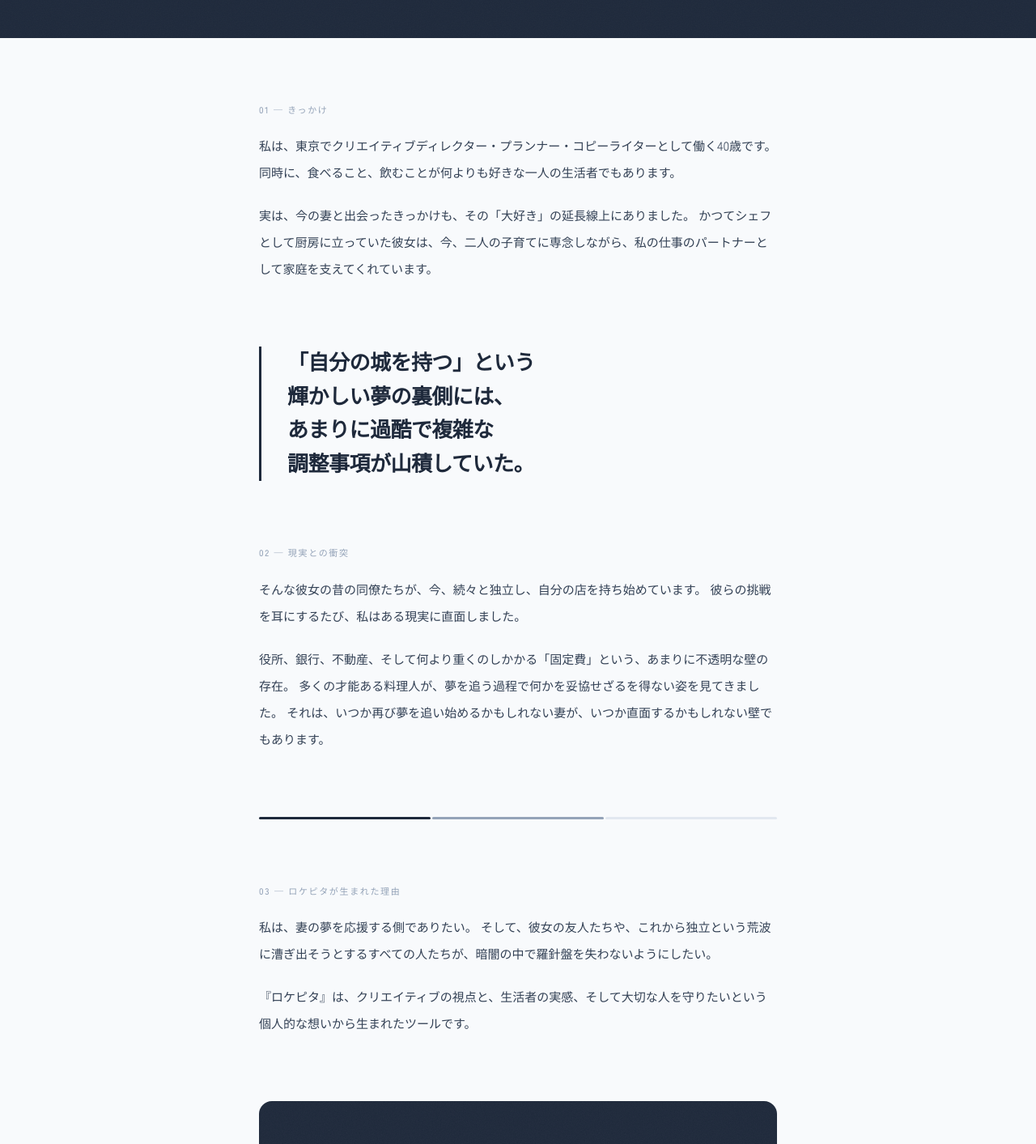
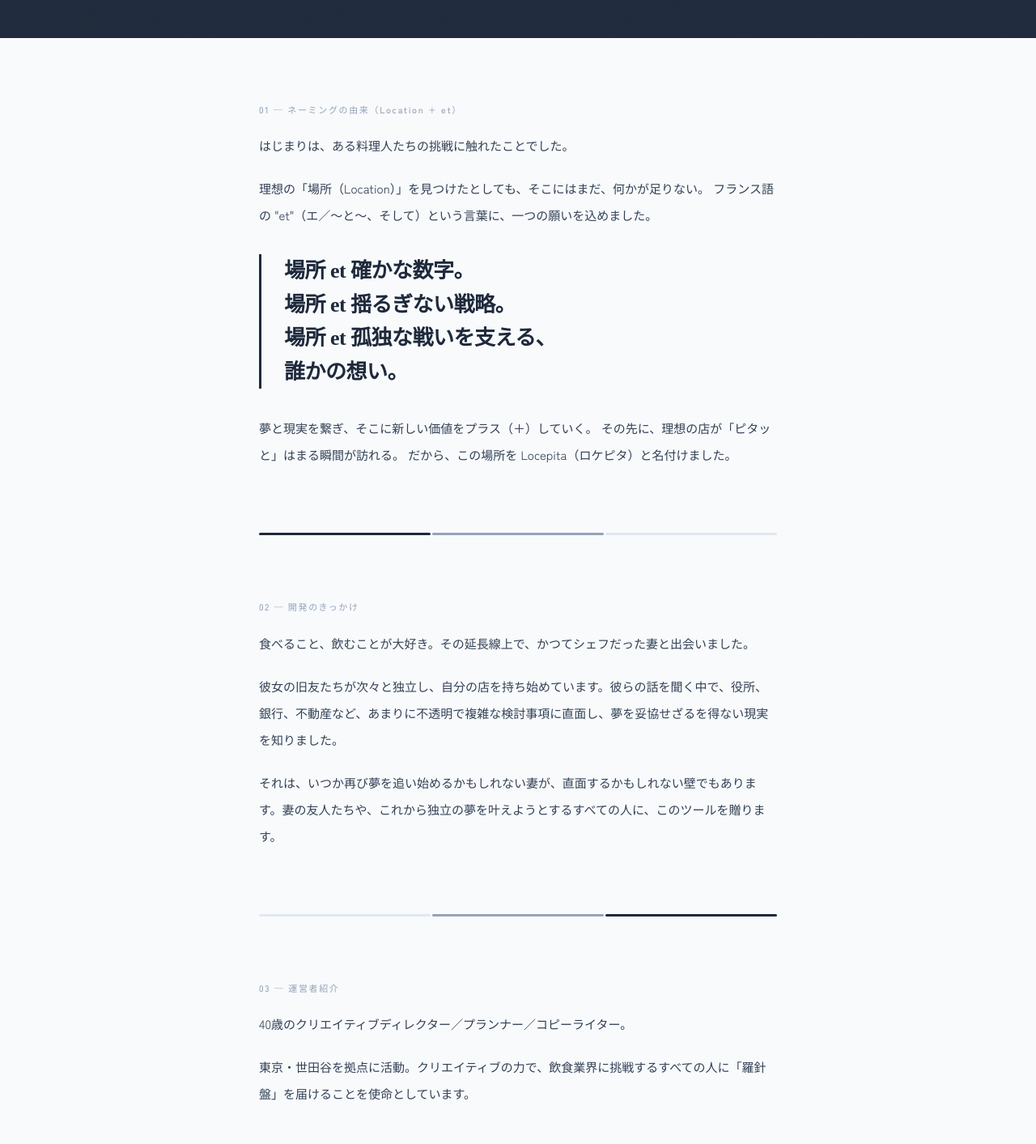
Before and after one commit to jun1takada427-prog/locepita, a Next.js app: page /about in a window 1280 px wide. Shown: the part 460-1873 px from the top of the page at 81% size. Built offline with nearby package versions, Linux system fonts and the light colour scheme; no server answers.

Commit message:
コピー統一・Aboutページ刷新・Policy文言追加 v5.4

```diff
--- a/src/app/about/page.tsx
+++ b/src/app/about/page.tsx
@@ -16,10 +16,8 @@
         @import url('https://fonts.googleapis.com/css2?family=Noto+Serif+JP:wght@300;400;700;900&family=Zen+Kaku+Gothic+New:wght@300;400;500;700&display=swap');
         .about-lead { font-size: clamp(13px, 2vw, 15px); line-height: 2.2; color: #334155; }
         .about-pull { font-size: clamp(18px, 3.5vw, 26px); font-weight: 700; color: #1e293b; line-height: 1.6; font-family: 'Noto Serif JP', serif; letter-spacing: -0.02em; }
-        .about-divider { width: 40px; height: 2px; background: #1e293b; margin: 48px 0; }
         .about-caption { font-size: 11px; color: #94a3b8; letter-spacing: 0.15em; font-weight: 500; }
         @media (max-width: 768px) {
-          .about-grid { grid-template-columns: 1fr !important; }
           .about-hero-pad { padding: 60px 24px !important; }
           .about-body-pad { padding: 0 24px !important; }
         }
@@ -31,10 +29,7 @@
         display: "flex", alignItems: "center", justifyContent: "space-between",
         position: "sticky", top: 0, zIndex: 100,
       }}>
-        <a href="/" style={{
-          display: "flex", alignItems: "baseline", gap: 4,
-          textDecoration: "none",
-        }}>
+        <a href="/" style={{ display: "flex", alignItems: "baseline", gap: 4, textDecoration: "none" }}>
           <span style={{ fontSize: 20, fontWeight: 900, color: "white", fontFamily: "'Noto Serif JP', serif" }}>ロケピタ</span>
           <span style={{ fontSize: 18, color: "#fbbf24" }}>.</span>
         </a>
@@ -64,7 +59,7 @@
             fontFamily: "'Noto Serif JP', serif", lineHeight: 1.5,
             letterSpacing: "-0.02em", margin: "0 0 32px",
           }}>
-            『ロケピタ』に込めた、<br />個人的な「祈り」と「算盤」。
+            数字を、味方にする。<br />夢を、地図に記す。
           </h1>
           <p style={{ fontSize: 13, color: "rgba(255,255,255,0.45)", lineHeight: 2, maxWidth: 480 }}>
             クリエイティブディレクター・プランナー・コピーライターとして東京で働く、40歳の生活者が作ったツール。その背景にある、ごく個人的な話をさせてください。
@@ -75,61 +70,66 @@
       {/* 本文 */}
       <main style={{ maxWidth: 720, margin: "0 auto", padding: "80px 40px 120px" }} className="about-body-pad">
 
-        {/* セクション1 */}
+        {/* セクション1：ネーミングの由来 */}
         <section style={{ marginBottom: 80 }}>
-          <p className="about-caption" style={{ marginBottom: 20 }}>01 — きっかけ</p>
+          <p className="about-caption" style={{ marginBottom: 20 }}>01 — ネーミングの由来（Location + et）</p>
           <p className="about-lead">
-            私は、東京でクリエイティブディレクター・プランナー・コピーライターとして働く40歳です。
-            同時に、食べること、飲むことが何よりも好きな一人の生活者でもあります。
+            はじまりは、ある料理人たちの挑戦に触れたことでした。
           </p>
           <p className="about-lead" style={{ marginTop: 20 }}>
-            実は、今の妻と出会ったきっかけも、その「大好き」の延長線上にありました。
-            かつてシェフとして厨房に立っていた彼女は、今、二人の子育てに専念しながら、私の仕事のパートナーとして家庭を支えてくれています。
+            理想の「場所（Location）」を見つけたとしても、そこにはまだ、何かが足りない。
+            フランス語の "et"（エ／〜と〜、そして）という言葉に、一つの願いを込めました。
           </p>
-        </section>
-
-        {/* プルクオート */}
-        <div style={{
-          borderLeft: "3px solid #1e293b", paddingLeft: 32, margin: "0 0 80px",
-        }}>
-          <p className="about-pull">
-            「自分の城を持つ」という<br />輝かしい夢の裏側には、<br />あまりに過酷で複雑な<br />調整事項が山積していた。
-          </p>
-        </div>
-
-        {/* セクション2 */}
-        <section style={{ marginBottom: 80 }}>
-          <p className="about-caption" style={{ marginBottom: 20 }}>02 — 現実との衝突</p>
+          <div style={{ borderLeft: "3px solid #1e293b", paddingLeft: 28, margin: "32px 0" }}>
+            <p className="about-pull">
+              場所 et 確かな数字。<br />
+              場所 et 揺るぎない戦略。<br />
+              場所 et 孤独な戦いを支える、<br />誰かの想い。
+            </p>
+          </div>
           <p className="about-lead">
-            そんな彼女の昔の同僚たちが、今、続々と独立し、自分の店を持ち始めています。
-            彼らの挑戦を耳にするたび、私はある現実に直面しました。
-          </p>
-          <p className="about-lead" style={{ marginTop: 20 }}>
-            役所、銀行、不動産、そして何より重くのしかかる「固定費」という、あまりに不透明な壁の存在。
-            多くの才能ある料理人が、夢を追う過程で何かを妥協せざるを得ない姿を見てきました。
-            それは、いつか再び夢を追い始めるかもしれない妻が、いつか直面するかもしれない壁でもあります。
+            夢と現実を繋ぎ、そこに新しい価値をプラス（＋）していく。
+            その先に、理想の店が「ピタッと」はまる瞬間が訪れる。
+            だから、この場所を Locepita（ロケピタ）と名付けました。
           </p>
         </section>
 
         {/* 区切り装飾 */}
-        <div style={{
-          display: "grid", gridTemplateColumns: "1fr 1fr 1fr", gap: 2,
-          margin: "0 0 80px", height: 3,
-        }}>
+        <div style={{ display: "grid", gridTemplateColumns: "1fr 1fr 1fr", gap: 2, margin: "0 0 80px", height: 3 }}>
           {["#1e293b", "#94a3b8", "#e2e8f0"].map((c, i) => (
             <div key={i} style={{ background: c, borderRadius: 2 }} />
           ))}
         </div>
 
-        {/* セクション3 */}
+        {/* セクション2：開発のきっかけ */}
         <section style={{ marginBottom: 80 }}>
-          <p className="about-caption" style={{ marginBottom: 20 }}>03 — ロケピタが生まれた理由</p>
+          <p className="about-caption" style={{ marginBottom: 20 }}>02 — 開発のきっかけ</p>
           <p className="about-lead">
-            私は、妻の夢を応援する側でありたい。
-            そして、彼女の友人たちや、これから独立という荒波に漕ぎ出そうとするすべての人たちが、暗闇の中で羅針盤を失わないようにしたい。
+            食べること、飲むことが大好き。その延長線上で、かつてシェフだった妻と出会いました。
           </p>
           <p className="about-lead" style={{ marginTop: 20 }}>
-            『ロケピタ』は、クリエイティブの視点と、生活者の実感、そして大切な人を守りたいという個人的な想いから生まれたツールです。
+            彼女の旧友たちが次々と独立し、自分の店を持ち始めています。彼らの話を聞く中で、役所、銀行、不動産など、あまりに不透明で複雑な検討事項に直面し、夢を妥協せざるを得ない現実を知りました。
+          </p>
+          <p className="about-lead" style={{ marginTop: 20 }}>
+            それは、いつか再び夢を追い始めるかもしれない妻が、直面するかもしれない壁でもあります。妻の友人たちや、これから独立の夢を叶えようとするすべての人に、このツールを贈ります。
+          </p>
+        </section>
+
+        {/* 区切り装飾 */}
+        <div style={{ display: "grid", gridTemplateColumns: "1fr 1fr 1fr", gap: 2, margin: "0 0 80px", height: 3 }}>
+          {["#e2e8f0", "#94a3b8", "#1e293b"].map((c, i) => (
+            <div key={i} style={{ background: c, borderRadius: 2 }} />
+          ))}
+        </div>
+
+        {/* セクション3：運営者紹介 */}
+        <section style={{ marginBottom: 80 }}>
+          <p className="about-caption" style={{ marginBottom: 20 }}>03 — 運営者紹介</p>
+          <p className="about-lead">
+            40歳のクリエイティブディレクター／プランナー／コピーライター。
+          </p>
+          <p className="about-lead" style={{ marginTop: 20 }}>
+            東京・世田谷を拠点に活動。クリエイティブの力で、飲食業界に挑戦するすべての人に「羅針盤」を届けることを使命としています。
           </p>
         </section>
 
@@ -148,7 +148,7 @@
               fontFamily: "'Noto Serif JP', serif", lineHeight: 1.6,
               letterSpacing: "-0.02em", margin: "0 0 20px",
             }}>
-              「数字を、味方にする。<br />夢を、地図にする。」
+              「数字を、味方にする。<br />夢を、地図に記す。」
             </p>
             <p style={{ fontSize: 13, color: "rgba(255,255,255,0.5)", lineHeight: 2, margin: 0 }}>
               この場所が、あなたの最初の一歩を支える<br />確かな灯台になりますように。
--- a/src/app/layout.tsx
+++ b/src/app/layout.tsx
@@ -4,7 +4,7 @@
 
 export const metadata: Metadata = {
   title: "ロケピタ | 東京23区 飲食店開業支援・補助金・規制 比較ナビ",
-  description: "東京23区の飲食店開業支援・補助金・融資条件・保健所規制を一覧比較。エリア選びから初期費用シミュレーションまで、開業前に知っておくべき情報を無料でまとめて確認できます。",
+  description: "数字を、味方にする。夢を、地図に記す。東京23区の飲食店開業支援・補助金・融資条件・保健所規制を一覧比較。エリア選びから初期費用シミュレーションまで、開業前に知っておくべき情報を無料でまとめて確認できます。",
   verification: {
     google: "HpCvp2B6_t3pHJ2iPwiEoNvZVl4oC5eG8LzJGh2uVvw",
   },
--- a/src/app/policy/page.tsx
+++ b/src/app/policy/page.tsx
@@ -11,7 +11,8 @@
       title: "免責事項",
       content: [
         "当サイト『ロケピタ』が提供するシミュレーション結果・補助金情報・坪単価データは、公開情報および統計データに基づく参考値であり、実際の融資審査結果、物件契約内容、補助金の採択・交付を保証するものではありません。",
-        "当サイトのシミュレーション結果はあくまで統計に基づく目安であり、実際の融資や物件契約を保証するものではありません。最終的な判断は必ず専門家（中小企業診断士・税理士・金融機関担当者・不動産業者等）にご相談ください。",
+        "当サイトのシミュレーション結果は統計に基づく目安であり、実際の契約や融資を保証するものではありません。",
+        "最終的な判断は必ず専門家（中小企業診断士・税理士・金融機関担当者・不動産業者等）にご相談ください。",
         "補助金・融資制度の内容・金額・申請期間は年度ごとに変更される場合があります。開業前に必ず各区の公式サイト・産業振興窓口にてご確認ください。",
         "当サイトの情報を利用したことによって生じたいかなる損害についても、運営者は一切の責任を負いかねます。",
       ]
--- a/src/components/LocepitaSim.tsx
+++ b/src/components/LocepitaSim.tsx
@@ -604,7 +604,7 @@
                   initial={{ opacity: 0, y: 3 }} animate={{ opacity: 1, y: 0 }}
                   exit={{ opacity: 0 }} transition={{ duration: 0.22 }}
                   style={{ margin: 0, fontSize: 11, color: "rgba(255,255,255,0.45)", fontWeight: 500 }}>
-                  {ward.area_name}での成功確率を最大化するシミュレーター
+                  数字を、味方にする。夢を、地図に記す。
                 </motion.p>
               </AnimatePresence>
             </div>
```
